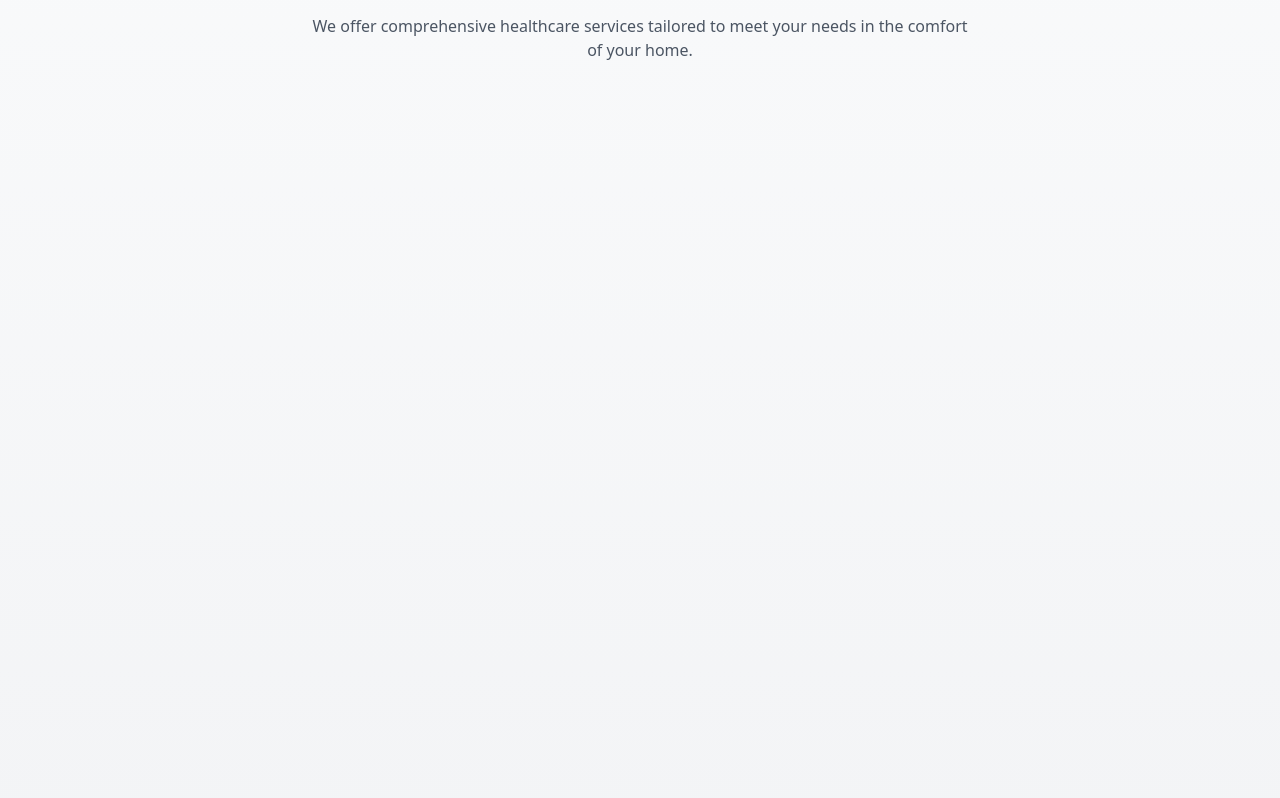
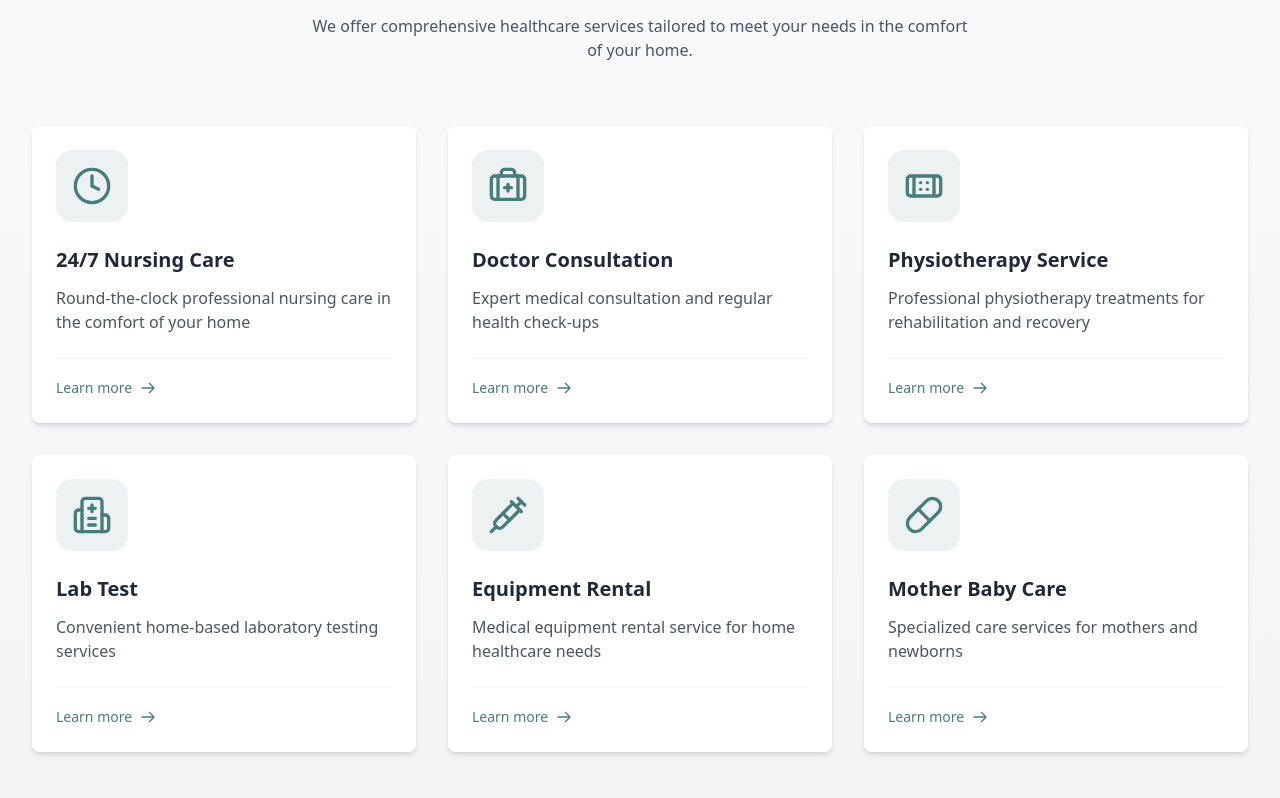
Before and after one commit to bjgurung/hope-home-care-oasis, a React (Vite) app: page / in a window 1280 px wide. Shown: the part 782-1580 px from the top of the page. Built offline with nearby package versions, Linux system fonts and the light colour scheme.

Commit message:
Fix: Services section visibility
Fixes an issue where the services section was not visible.

```diff
--- a/src/components/ServiceCard.tsx
+++ b/src/components/ServiceCard.tsx
@@ -1,15 +1,30 @@
 
 import { LucideIcon } from 'lucide-react';
 import { Card, CardContent } from '@/components/ui/card';
+import { useEffect, useState } from 'react';
 
 interface ServiceCardProps {
   title: string;
   description: string;
   icon: LucideIcon;
+  index: number;
 }
 
-const ServiceCard = ({ title, description, icon: Icon }: ServiceCardProps) => {
+const ServiceCard = ({ title, description, icon: Icon, index }: ServiceCardProps) => {
+  const [isVisible, setIsVisible] = useState(false);
+
+  useEffect(() => {
+    const timer = setTimeout(() => {
+      setIsVisible(true);
+    }, index * 100);
+
+    return () => clearTimeout(timer);
+  }, [index]);
+
   return (
+    <div
+      className={`transform transition-all duration-500 ${isVisible ? 'translate-y-0 opacity-100' : 'translate-y-10 opacity-0'}`}
+    >
       <Card className="border-none shadow-md hover:shadow-xl transition-all h-full bg-white group overflow-hidden">
         <CardContent className="p-6">
           <div className="bg-[#4A7C7C]/10 p-4 rounded-2xl mb-6 inline-flex items-center justify-center group-hover:bg-[#4A7C7C] transition-all duration-300">
@@ -30,6 +45,7 @@ const ServiceCard = ({ title, description, icon: Icon }: ServiceCardProps) => {
           </div>
         </CardContent>
       </Card>
+    </div>
   );
 };
 
--- a/src/components/ServicesSection.tsx
+++ b/src/components/ServicesSection.tsx
@@ -48,22 +48,13 @@ const ServicesSection = () => {
         </div>
         <div className="grid grid-cols-1 md:grid-cols-2 lg:grid-cols-3 gap-8">
           {services.map((service, index) => (
-            <div
+            <ServiceCard
               key={service.title}
-              className="transform transition-all duration-300 hover:-translate-y-2"
-              style={{
-                animationDelay: `${index * 100}ms`,
-                animationFillMode: 'forwards',
-                opacity: 0,
-                animation: 'fade-in 0.5s ease-out forwards'
-              }}
-            >
-              <ServiceCard
-                title={service.title}
-                description={service.description}
-                icon={service.icon}
-              />
-            </div>
+              title={service.title}
+              description={service.description}
+              icon={service.icon}
+              index={index}
+            />
           ))}
         </div>
       </div>
```
Lines whose indentation alone changed are shown as unchanged.
